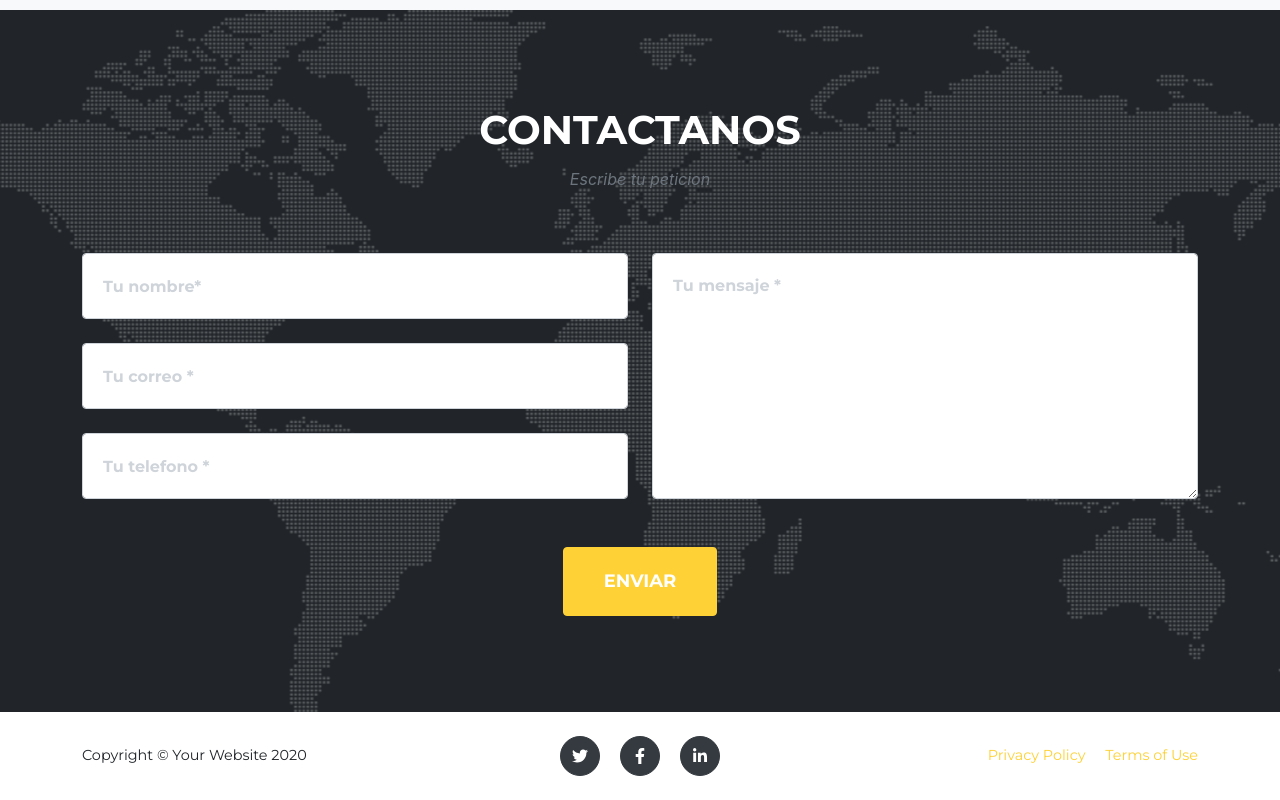
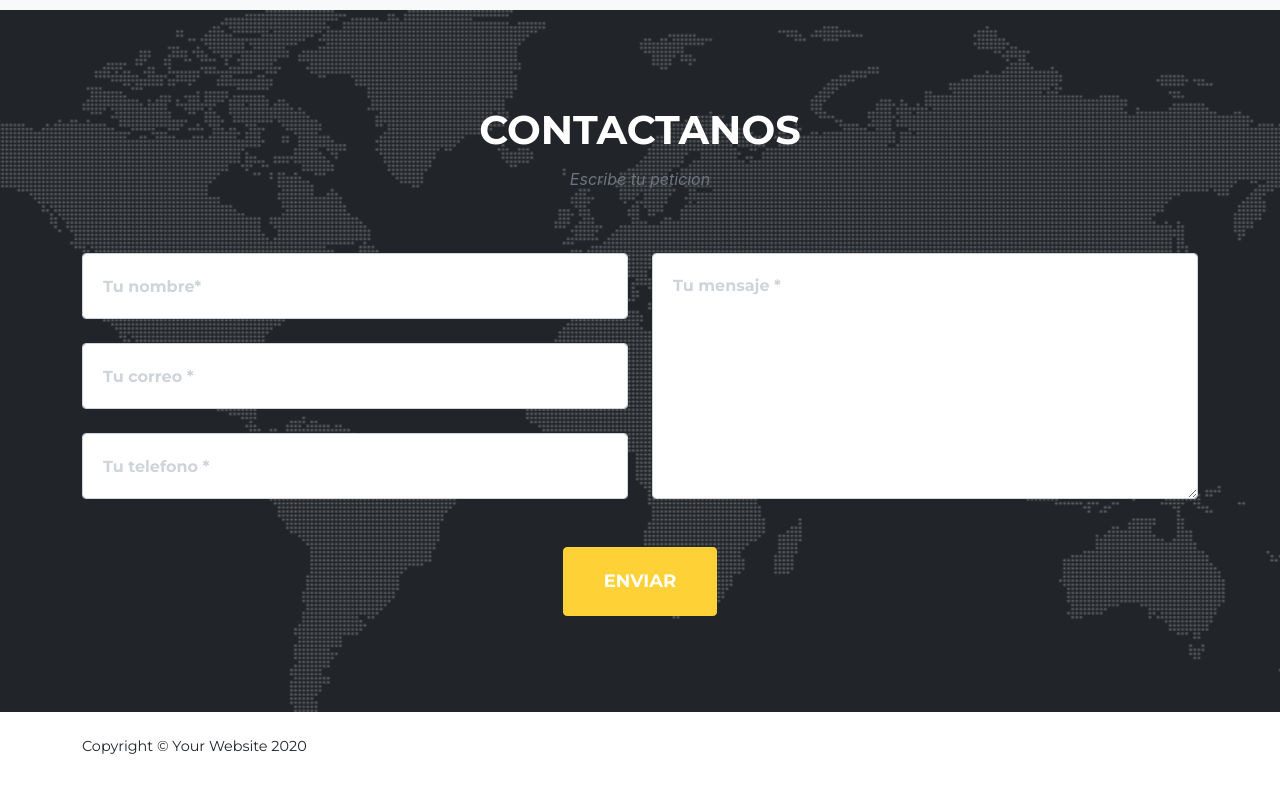
Before and after one commit to Estebanlop20/mujeresbiblicasweb, a plain HTML site: page index.html in a window 1280 px wide. Shown: the part 4061-4861 px from the top of the page. Drawn offline with nearby package versions, Linux system fonts and the light colour scheme; a web font is replaced by a local one.

Commit message:
Add files via upload

```diff
--- a/index.html
+++ b/index.html
@@ -272,15 +272,8 @@
         <div class="container">
             <div class="row align-items-center">
                 <div class="col-lg-4 text-lg-left">Copyright © Your Website 2020</div>
-                <div class="col-lg-4 my-3 my-lg-0">
-                    <a class="btn btn-dark btn-social mx-2" href="#!"><i class="fab fa-twitter"></i></a>
-                    <a class="btn btn-dark btn-social mx-2" href="#!"><i class="fab fa-facebook-f"></i></a>
-                    <a class="btn btn-dark btn-social mx-2" href="#!"><i class="fab fa-linkedin-in"></i></a>
-                </div>
-                <div class="col-lg-4 text-lg-right">
-                    <a class="mr-3" href="#!">Privacy Policy</a>
-                    <a href="#!">Terms of Use</a>
-                </div>
+
+
             </div>
         </div>
     </footer>
```
